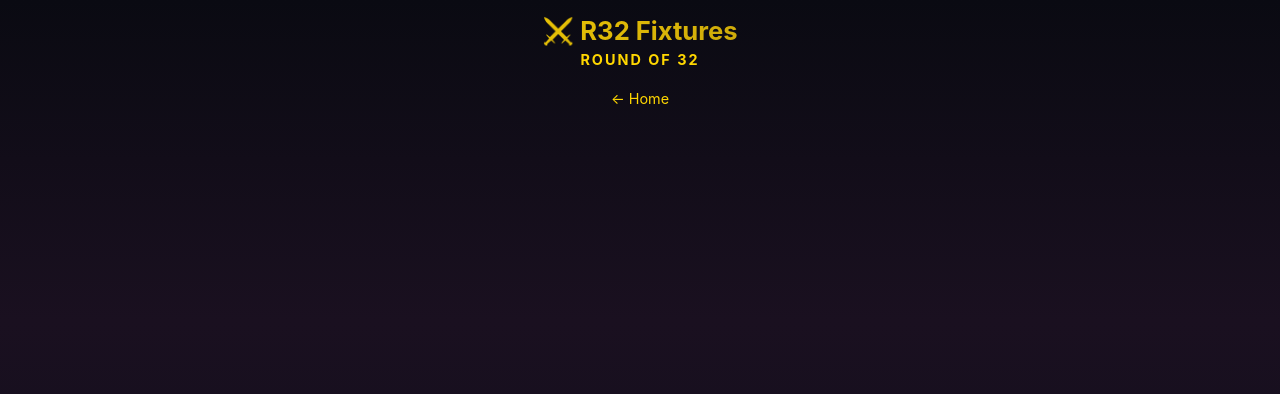
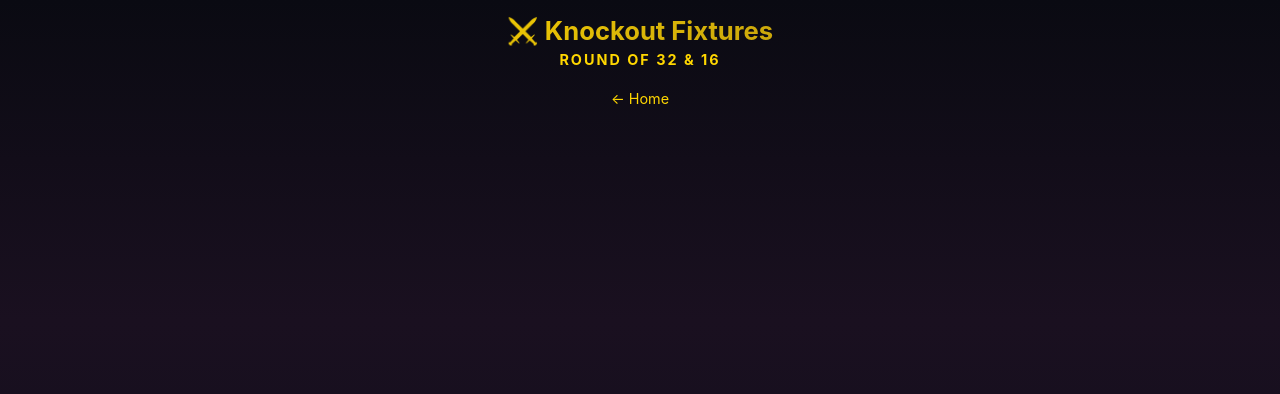
Before and after one commit to cpdnajmal-lgtm/wc-predictions, a Flask app: page /bracket in a window 1280 px wide. Shown: the top 394 px of the page. Run offline with Flask 3, Linux system fonts and the light colour scheme; data that the repository does not hold is empty; some libraries are stand-ins or nearby versions.

Commit message:
feat: Add all 8 Round of 16 matches (July 5-8 IST) Canada vs Morocco, Paraguay vs France, Brazil vs Norway, Mexico vs England, Portugal vs Spain, USA vs Belgium, Argentina vs Egypt, Switzerland vs Colombia. Renamed nav to 'Fixtures', bracket shows both R32 + R16.

```diff
--- a/app.py
+++ b/app.py
@@ -2415,5 +2415,36 @@ def add_round_of_32():
 
 add_round_of_32()
 
+
+def add_round_of_16():
+    """Add Round of 16 knockout matches (matches 89-96)."""
+    conn = get_db()
+    cur = conn.cursor()
+    new_matches = [
+        # R16 - July 5
+        ("match_89", "Canada", "Morocco", "July 5", "22:30", 89),
+        # R16 - July 6
+        ("match_90", "Paraguay", "France", "July 6", "02:30", 90),
+        ("match_91", "Brazil", "Norway", "July 6", "01:30", 91),
+        ("match_92", "Mexico", "England", "July 6", "05:30", 92),
+        # R16 - July 7
+        ("match_93", "Portugal", "Spain", "July 7", "00:30", 93),
+        ("match_94", "USA", "Belgium", "July 7", "05:30", 94),
+        ("match_95", "Argentina", "Egypt", "July 7", "21:30", 95),
+        # R16 - July 8
+        ("match_96", "Switzerland", "Colombia", "July 8", "01:30", 96),
+    ]
+    for m in new_matches:
+        cur.execute("""
+            INSERT INTO matches (id, team_a, team_b, date, kickoff, sort_order)
+            VALUES (%s, %s, %s, %s, %s, %s)
+            ON CONFLICT (id) DO UPDATE SET date = EXCLUDED.date, kickoff = EXCLUDED.kickoff, team_a = EXCLUDED.team_a, team_b = EXCLUDED.team_b
+        """, m)
+    conn.commit()
+    conn.close()
+
+
+add_round_of_16()
+
 if __name__ == "__main__":
     app.run(debug=True, port=5000)
--- a/templates/bracket.html
+++ b/templates/bracket.html
@@ -26,8 +26,8 @@
     </style>
 </head>
 <body>
-    <h1>⚔️ R32 Fixtures</h1>
-    <p class="subtitle">ROUND OF 32</p>
+    <h1>⚔️ Knockout Fixtures</h1>
+    <p class="subtitle">ROUND OF 32 & 16</p>
     <div class="nav"><a href="{{ url_for('home') }}">← Home</a></div>
 
     {% for date_group in bracket_dates %}
--- a/templates/home.html
+++ b/templates/home.html
@@ -82,7 +82,7 @@
     <div class="nav" style="flex-wrap:wrap;">
         <a href="{{ url_for('predict') }}">🎯 Predict</a>
         <a href="{{ url_for('my_picks') }}" style="background:#2a2a5e; color:#eee; font-size:0.8em; padding:10px 14px;">📋 My Picks</a>
-        <a href="{{ url_for('bracket') }}" style="background:#2a2a5e; color:#eee; font-size:0.8em; padding:10px 14px;">⚔️ R32</a>
+        <a href="{{ url_for('bracket') }}" style="background:#2a2a5e; color:#eee; font-size:0.8em; padding:10px 14px;">⚔️ Fixtures</a>
         <a href="{{ url_for('awards') }}" style="background:#2a2a5e; color:#eee; font-size:0.8em; padding:10px 14px;">🏆 Awards</a>
         <a href="{{ url_for('stats') }}" style="background:#2a2a5e; color:#eee; font-size:0.8em; padding:10px 14px;">📊 Stats</a>
         <a href="{{ url_for('stats') }}#records" onclick="localStorage.setItem('stats_tab','records')" style="background:#2a2a5e; color:#eee; font-size:0.8em; padding:10px 14px;">🏆 Records</a>
```
